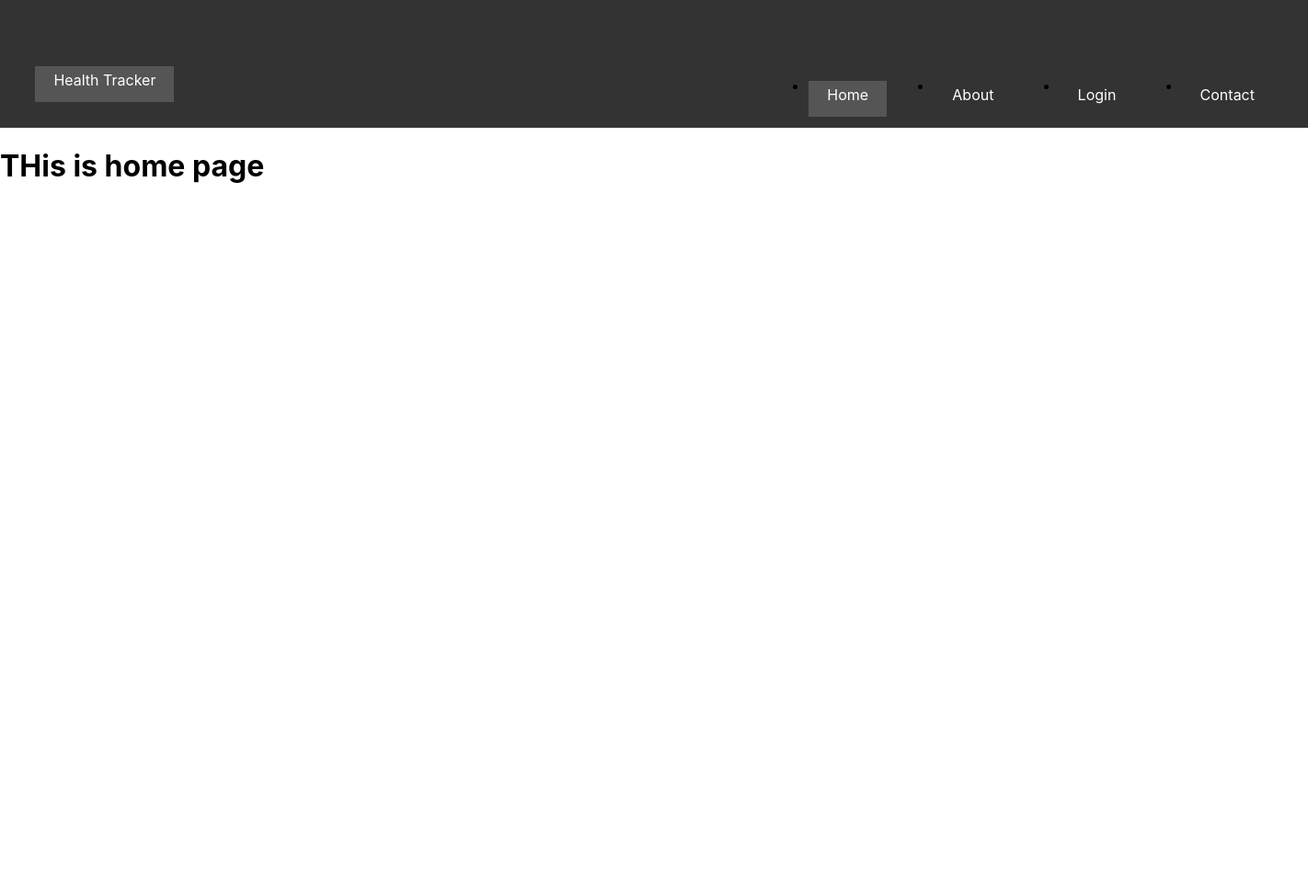
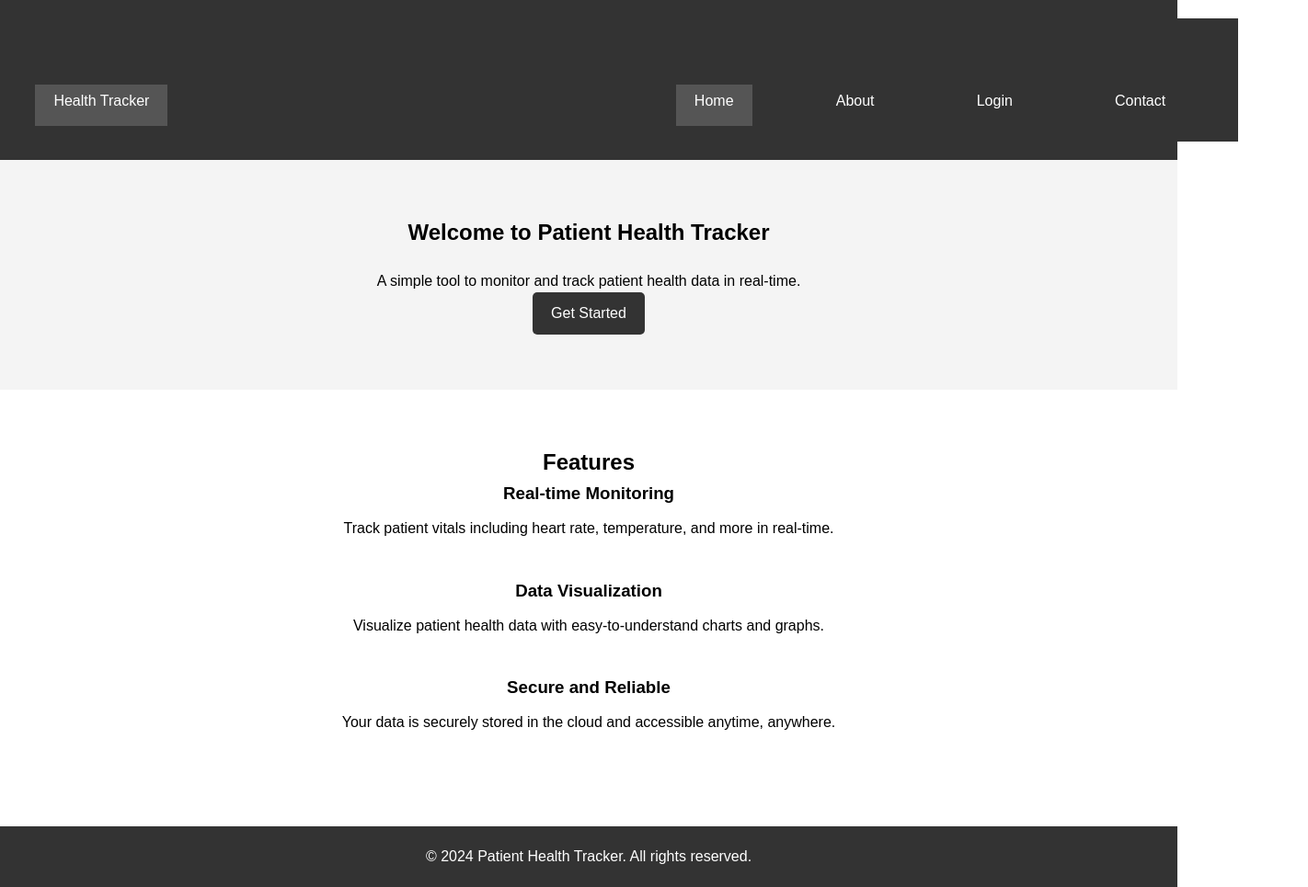
Before and after one commit to PeeyushDeshpande2002/Patient-Health-Monitoring-System, a React (Create React App) app: page / in a window 1280 px wide. Shown: the whole page at 92% size, 1422 px wide, since content can reach past the window. Before the commit the page ends 800 px from the top, so only its background shows below. Built offline with nearby package versions, Linux system fonts and the light colour scheme; no server answers; the database is empty.

Commit message:
home and about page

```diff
--- a/src/App.js
+++ b/src/App.js
@@ -7,6 +7,7 @@ import Login from './components/Pages/Login';
 import SignUp from './components/Pages/SignUp';
 import { Navbar } from './components/Navbar';
 import Parameter from "./components/Dashboard/Parameter";
+import About from "./components/Pages/About";
 
 //
 
@@ -29,6 +30,7 @@ function App() {
           <Route path='/login' element = {<Login/>}/>
           <Route path = '/signup' element = {<SignUp/>}/>
           <Route path= '/patient' element = {<Parameter/>}/>
+          <Route path="/about" element = {<About/>}/>
         </Routes>
       </BrowserRouter>
 
--- a/src/components/Dashboard/Card.jsx
+++ b/src/components/Dashboard/Card.jsx
@@ -5,8 +5,10 @@ import CardMedia from '@mui/material/CardMedia';
 import Typography from '@mui/material/Typography';
 import { Button, CardActionArea, CardActions } from '@mui/material';
 import { Link } from 'react-router-dom';
+import { FirebaseContext } from '../../firebase';
+import AccountCircleIcon from '@mui/icons-material/AccountCircle';
 
-export default function MultiActionAreaCard() {
+export default function MultiActionAreaCard({ patient }) {
   return (
     <Link to="/patient">
     <Card sx={{ maxWidth: 345 }}>
@@ -14,16 +16,15 @@ export default function MultiActionAreaCard() {
         <CardMedia
           component="img"
           height="140"
-          image="/static/images/cards/contemplative-reptile.jpg"
-          alt="green iguana"
+          image=""
+          alt="profile photo"
         />
         <CardContent>
           <Typography gutterBottom variant="h5" component="div">
-            Lizard
+            {patient.name}
           </Typography>
           <Typography variant="body2" color="text.secondary">
-            Lizards are a widespread group of squamate reptiles, with over 6,000
-            species, ranging across all continents except Antarctica
+            {patient.age}
           </Typography>
         </CardContent>
       </CardActionArea>
--- /dev/null
+++ b/src/components/Pages/About.js
@@ -0,0 +1,28 @@
+import React from 'react'
+
+const About = () => {
+  return (
+    <div>
+      <div className="About">
+      <section className="content">
+        <div className="container">
+          <h2>About Us</h2>
+          <p>Patient Health Tracker is a platform designed to monitor and track patient health data in real-time. Our mission is to provide healthcare professionals with a reliable tool to improve patient care and outcomes.</p>
+          <h3>Our Team</h3>
+          <p>We are a dedicated team of developers and healthcare experts committed to building innovative solutions for the healthcare industry.</p>
+          <h3>Contact Us</h3>
+          <p>If you have any questions or feedback, please don't hesitate to contact us at <a href="mailto:info@patienthealthtracker.com">info@patienthealthtracker.com</a>.</p>
+        </div>
+      </section>
+
+      <footer>
+        <div className="container">
+          <p>&copy; 2024 Patient Health Tracker. All rights reserved.</p>
+        </div>
+      </footer>
+    </div>
+    </div>
+  )
+}
+
+export default About
--- a/src/components/Pages/Dashboard.js
+++ b/src/components/Pages/Dashboard.js
@@ -1,15 +1,34 @@
 import { Box, Card } from "@mui/material"
 import MultiActionAreaCard from "../Dashboard/Card"
+import * as React from 'react';
+import { FirebaseContext } from '../../firebase';
+
+export const Dashboard = () => {
+  const [loading, setLoading] = React.useState(false);
+  const[patients, setPatients] = React.useState([]);
+  const {dataUsers} = React.useContext(FirebaseContext);
+
+ console.log(dataUsers);
+//   React.useEffect(()=>{
+//     if (dataUsers) {
+//       const patientsArray = Object.keys(dataUsers).map(key => ({
+//           id: key,
+//           ...dataUsers[key]
+//       }));
+//       setPatients(patientsArray);
+//       console.log(patientsArray[0]);
+//   }
+// }, [])
+  return (
+    <div>
+      <Box display={"flex"} justifyContent={"stretch"} mt={3}>
+      {dataUsers && dataUsers.map(patient => (
+                    <div key={patient.id}>
+                       <MultiActionAreaCard patient={patient}/>
+                    </div>
+                ))}
 
 
-export const Dashboard = () => {
-  return (
-    <div>
-      <Box display={"flex"} justifyContent={"space-between"} mt={3}>
-      <MultiActionAreaCard/>
-      <MultiActionAreaCard/>
-      <MultiActionAreaCard/>
-      <MultiActionAreaCard/>
       </Box>
     </div>
   )
--- a/src/components/Pages/Home.js
+++ b/src/components/Pages/Home.js
@@ -3,7 +3,37 @@ import React from 'react'
 const Home = () => {
   return (
     <div>
-      <h1>THis is home page</h1>
+      <section id="hero">
+        <div className="container">
+          <h2>Welcome to Patient Health Tracker</h2>
+          <p>A simple tool to monitor and track patient health data in real-time.</p>
+          <a href="login" className="btn">Get Started</a>
+        </div>
+      </section>
+
+      <section id="features">
+        <div className="container">
+          <h2>Features</h2>
+          <div className="feature">
+            <h3>Real-time Monitoring</h3>
+            <p>Track patient vitals including heart rate, temperature, and more in real-time.</p>
+          </div>
+          <div className="feature">
+            <h3>Data Visualization</h3>
+            <p>Visualize patient health data with easy-to-understand charts and graphs.</p>
+          </div>
+          <div className="feature">
+            <h3>Secure and Reliable</h3>
+            <p>Your data is securely stored in the cloud and accessible anytime, anywhere.</p>
+          </div>
+        </div>
+      </section>
+
+      <footer>
+        <div className="container">
+          <p>&copy; 2024 Patient Health Tracker. All rights reserved.</p>
+        </div>
+      </footer>
     </div>
   )
 }
--- a/src/firebase.js
+++ b/src/firebase.js
@@ -24,6 +24,7 @@ const firebaseAuth = getAuth(firebaseApp);
 const database = getDatabase(firebaseApp);
 
 export const FirebaseProvider = (props) => {
+  const [dataUsers, setDataUsers] = useState();
   const [data, setData] = useState();
   const signUpUserWithEmailAndPassword = (email, password) => {
     createUserWithEmailAndPassword(firebaseAuth, email, password);
@@ -36,9 +37,13 @@ export const FirebaseProvider = (props) => {
     setData(snapshot.val());
     //console.log(snapshot.val());
   }))
+  onValue(ref(database, "users"), (snapshot => {
+    setDataUsers(snapshot.val());
+    //console.log(snapshot.val());
+  }))
  }, []);
   return (
-    <FirebaseContext.Provider value={{ signUpUserWithEmailAndPassword, loginUser, data }}>
+    <FirebaseContext.Provider value={{ signUpUserWithEmailAndPassword, loginUser, data, dataUsers }}>
       {props.children}
     </FirebaseContext.Provider>
   );
--- a/src/index.css
+++ b/src/index.css
@@ -11,3 +11,131 @@ code {
   font-family: source-code-pro, Menlo, Monaco, Consolas, 'Courier New',
     monospace;
 }
+
+/* Reset CSS */
+* {
+  margin: 0;
+  padding: 0;
+  box-sizing: border-box;
+}
+
+/* Global Styles */
+body {
+  font-family: Arial, sans-serif;
+  line-height: 1.6;
+}
+
+.container {
+  max-width: 960px;
+  margin: 0 auto;
+  padding: 0 15px;
+}
+
+header {
+  background-color: #333;
+  color: #fff;
+  padding: 20px 0;
+}
+
+header h1 {
+  margin: 0;
+}
+
+nav ul {
+  list-style: none;
+}
+
+nav ul li {
+  display: inline;
+  margin-right: 20px;
+}
+
+nav ul li a {
+  color: #fff;
+  text-decoration: none;
+}
+
+section {
+  padding: 60px 0;
+}
+
+#hero {
+  background-color: #f4f4f4;
+  text-align: center;
+}
+
+#hero h2 {
+  margin-bottom: 20px;
+}
+
+.btn {
+  display: inline-block;
+  background-color: #333;
+  color: #fff;
+  padding: 10px 20px;
+  text-decoration: none;
+  border-radius: 5px;
+  transition: background-color 0.3s ease;
+}
+
+.btn:hover {
+  background-color: #555;
+}
+
+#features {
+  background-color: #fff;
+  text-align: center;
+}
+
+.feature {
+  margin-bottom: 40px;
+}
+
+.feature h3 {
+  margin-bottom: 10px;
+}
+
+footer {
+  background-color: #333;
+  color: #fff;
+  padding: 20px 0;
+  text-align: center;
+}
+header {
+  background-color: #333;
+  color: #fff;
+  padding: 20px 0;
+}
+
+header h1 {
+  margin: 0;
+}
+
+nav ul {
+  list-style: none;
+}
+
+nav ul li {
+  display: inline;
+  margin-right: 20px;
+}
+
+nav ul li a {
+  color: #fff;
+  text-decoration: none;
+}
+
+section.content {
+  padding: 60px 0;
+}
+
+section.content h2 {
+  margin-bottom: 20px;
+}
+
+footer {
+  background-color: #333;
+  color: #fff;
+  padding: 20px 0;
+  text-align: center;
+}
```
Also changed, not shown: Resources/Profile.png (added).
